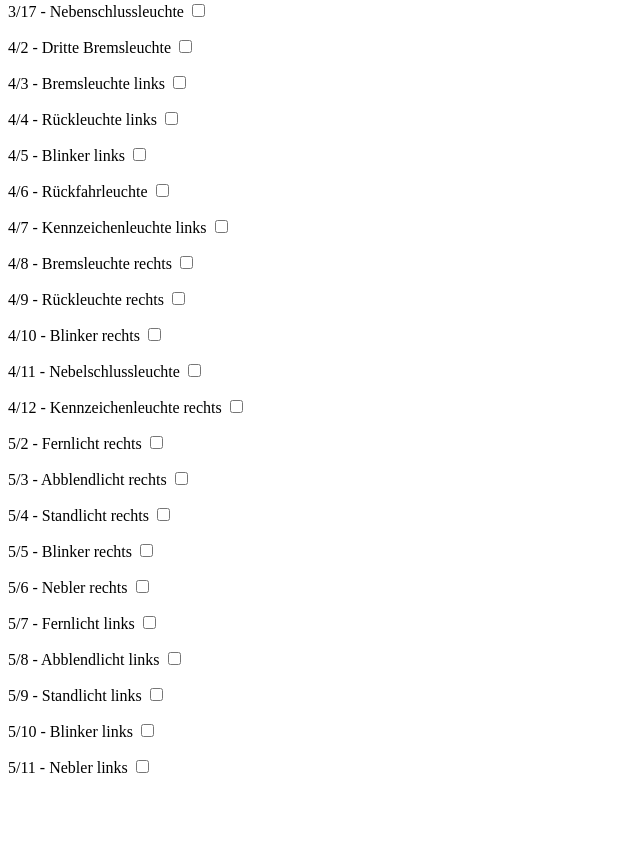
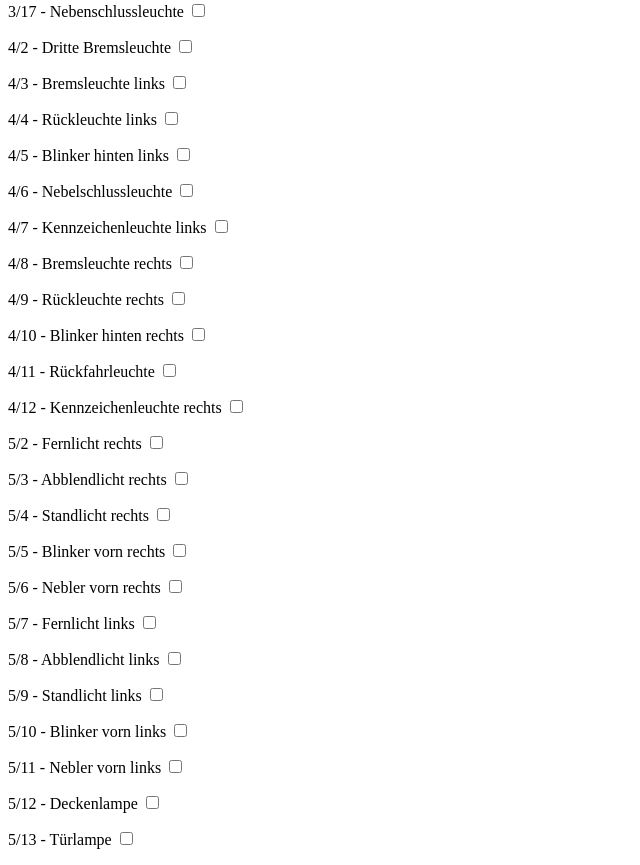
Before and after one commit to hilderonny/barkas, a website: page raspberrypi-nodejs/public/alleszusammen.html in a window 1280 px wide. Shown: the part 770-1635 px from the top of the page, without its empty margins (0-640 px from the left). Before the commit the page ends 1563 px from the top, so only its background shows below. Drawn offline with nearby package versions, Linux system fonts and the light colour scheme; no server answers.

Commit message:
Alleszusammen aktualisiert

```diff
--- a/raspberrypi-nodejs/public/alleszusammen.html
+++ b/raspberrypi-nodejs/public/alleszusammen.html
@@ -29,24 +29,26 @@
                 { addr: 4, port: 2, llidx: 16, audiolevel: 1., desc: 'Dritte Bremsleuchte' },
                 { addr: 4, port: 3, llidx: 17, audiolevel: .9, desc: 'Bremsleuchte links' },
                 { addr: 4, port: 4, llidx: 18, audiolevel: .8, desc: 'Rückleuchte links' },
-                { addr: 4, port: 5, llidx: 19, audiolevel: .7, desc: 'Blinker links' },
-                { addr: 4, port: 6, llidx: 20, audiolevel: .6, desc: 'Rückfahrleuchte' },
+                { addr: 4, port: 5, llidx: 19, audiolevel: .7, desc: 'Blinker hinten links' },
+                { addr: 4, port: 6, llidx: 20, audiolevel: .6, desc: 'Nebelschlussleuchte' },
                 { addr: 4, port: 7, llidx: 21, audiolevel: .5, desc: 'Kennzeichenleuchte links' },
                 { addr: 4, port: 8, llidx: 26, audiolevel: .9, desc: 'Bremsleuchte rechts' },
                 { addr: 4, port: 9, llidx: 25, audiolevel: .8, desc: 'Rückleuchte rechts' },
-                { addr: 4, port: 10, llidx: 24, audiolevel: .7, desc: 'Blinker rechts' },
-                { addr: 4, port: 11, llidx: 23, audiolevel: .6, desc: 'Nebelschlussleuchte' },
+                { addr: 4, port: 10, llidx: 24, audiolevel: .7, desc: 'Blinker hinten rechts' },
+                { addr: 4, port: 11, llidx: 23, audiolevel: .6, desc: 'Rückfahrleuchte' },
                 { addr: 4, port: 12, llidx: 22, audiolevel: .5, desc: 'Kennzeichenleuchte rechts' },
                 { addr: 5, port: 2, llidx: 27, audiolevel: 1., desc: 'Fernlicht rechts' },
                 { addr: 5, port: 3, llidx: 28, audiolevel: .9, desc: 'Abblendlicht rechts' },
                 { addr: 5, port: 4, llidx: 29, audiolevel: .8, desc: 'Standlicht rechts' },
-                { addr: 5, port: 5, llidx: 30, audiolevel: .7, desc: 'Blinker rechts' },
-                { addr: 5, port: 6, llidx: 31, audiolevel: .6, desc: 'Nebler rechts' },
+                { addr: 5, port: 5, llidx: 30, audiolevel: .7, desc: 'Blinker vorn rechts' },
+                { addr: 5, port: 6, llidx: 31, audiolevel: .6, desc: 'Nebler vorn rechts' },
                 { addr: 5, port: 7, llidx: 36, audiolevel: 1., desc: 'Fernlicht links' },
                 { addr: 5, port: 8, llidx: 35, audiolevel: .9, desc: 'Abblendlicht links' },
                 { addr: 5, port: 9, llidx: 34, audiolevel: .8, desc: 'Standlicht links' },
-                { addr: 5, port: 10, llidx: 33, audiolevel: .7, desc: 'Blinker links' },
-                { addr: 5, port: 11, llidx: 32, audiolevel: .6, desc: 'Nebler links' },
+                { addr: 5, port: 10, llidx: 33, audiolevel: .7, desc: 'Blinker vorn links' },
+                { addr: 5, port: 11, llidx: 32, audiolevel: .6, desc: 'Nebler vorn links' },
+                { addr: 5, port: 12, llidx: 37, audiolevel: 1., desc: 'Deckenlampe' },
+                { addr: 5, port: 13, llidx: 38, audiolevel: 1., desc: 'Türlampe' },
             ];
 
             window.addEventListener('load', function() {
```
